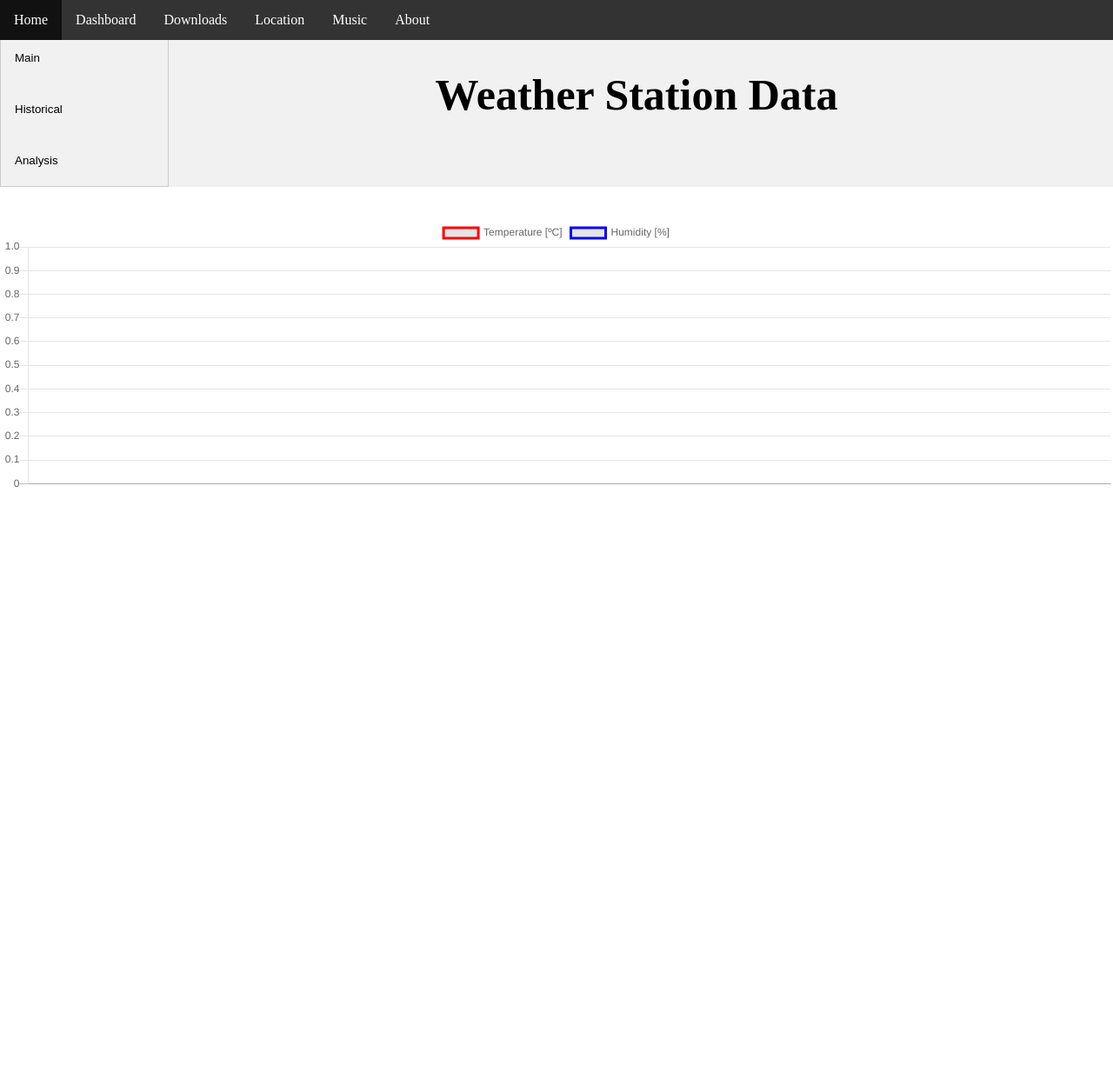
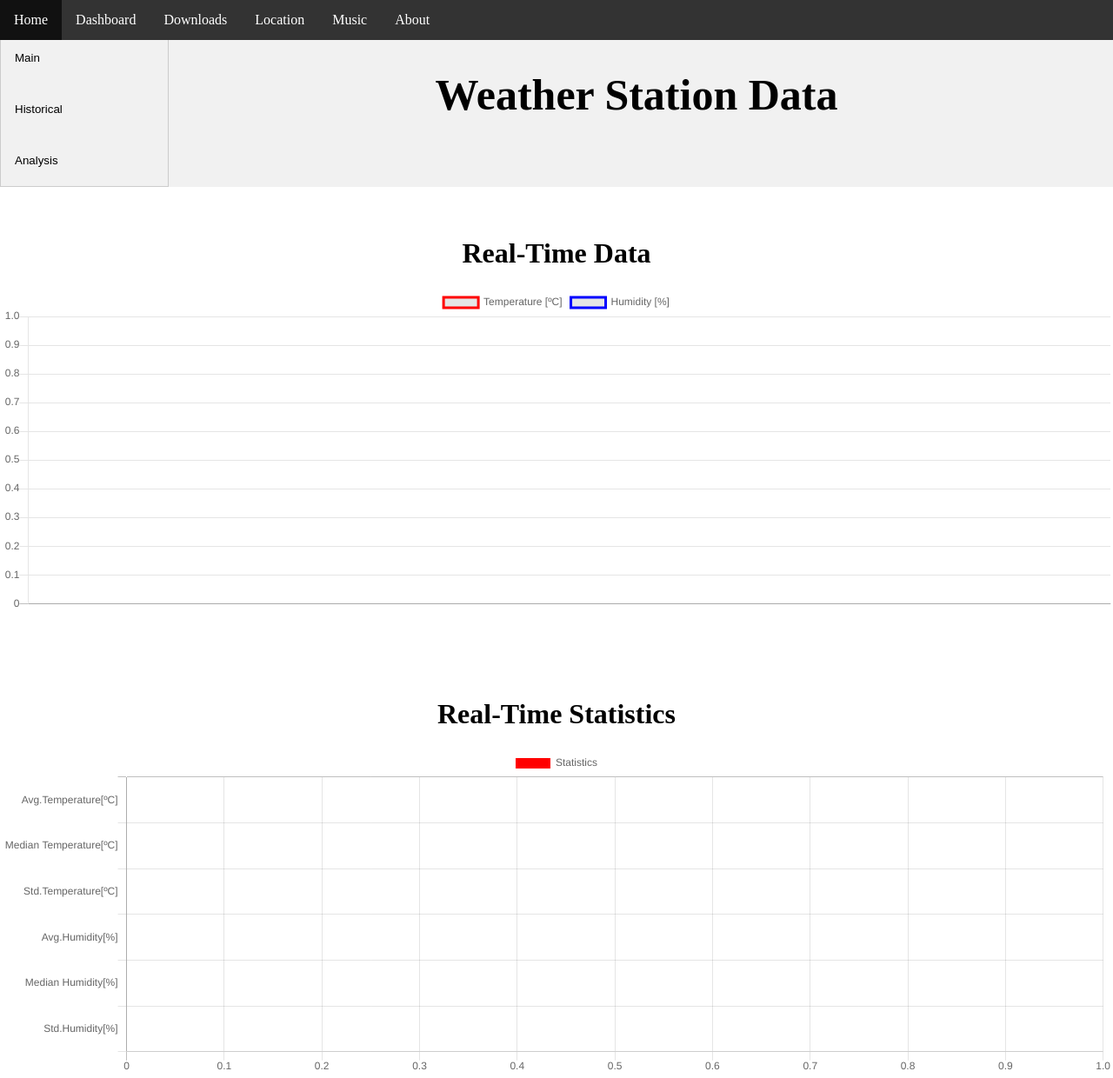
Before and after one commit to victorK8/Weather_Station-, a Flask app: page /dashboard.html in a window 1280 px wide. Shown: the whole page at 87% size. Before the commit the page ends 560 px from the top, so only its background shows below. Run offline with Flask 2, Linux system fonts and the light colour scheme; some libraries are stand-ins or nearby versions.

Commit message:
Added real-time charts

```diff
--- a/WebServer/templates/dashboard.html
+++ b/WebServer/templates/dashboard.html
@@ -6,13 +6,14 @@
   <!-- Title of web -->
   <title> Weather Station </title>
 
-  <!-- add jquery and chart-js -->
   <!-- Add jquery -->
   <script src="https://ajax.googleapis.com/ajax/libs/jquery/2.1.3/jquery.min.js"></script>
 
   <!-- Ad chart.js -->
   <script src="https://cdn.jsdelivr.net/npm/chart.js@2.9.3/dist/Chart.min.js"></script>
 
+  <!-- Add d3.js -->
+  <script src="https://cdnjs.cloudflare.com/ajax/libs/d3/5.16.0/d3.min.js"></script>
 
   <!-- CSS script to set style -->
   <style>
@@ -168,10 +169,22 @@
     <br></br>
 
     <!-- Chart -->
-    <div id="datavix">
+    <div id="datavix-line">
       <!-- Canvas for charts -->
-      <canvas id='chart' class="canvas-container"></canvas>
+      <h1> <center> Real-Time Data </center> </h1>
+      <canvas id='line-chart' class="canvas-container"></canvas>
     </div>
+
+    <br></br>
+    <br></br>
+
+    <!-- Chart -->
+    <div id="datavix-bar">
+    <!-- Canvas for charts -->
+    <h1> <center> Real-Time Statistics </center> </h1>
+    <canvas id='bar-chart' class="canvas-container"></canvas>
+    </div>
+
 
 
     <!-- javascript -->
@@ -203,15 +216,14 @@
 
 
       // MAX BUFFER STORAGE LENGTH
-      var MAX_BUFFER_LENGTH = 1000;
-
+      var MAX_BUFFER_LENGTH = 30;
 
       /*  -------------    App Code  ------------    */
 
-      var ctx = document.getElementById('chart').getContext('2d');
+      var ctx_line = document.getElementById('line-chart').getContext('2d');
 
       // Add chart data and option settings
-      data=  {
+      line_data=  {
           labels: [],
           datasets:  [
 
@@ -221,7 +233,7 @@
           ]
       };
 
-      options =  {
+      line_options =  {
           responsive: true,
           maintainAspectRatio: false,
           scales: {
@@ -233,11 +245,43 @@
           }
       };
 
-      // Put chart
-      var chart = new Chart(ctx, {
+      // Put line-chart
+      var line_chart = new Chart(ctx_line, {
           type: 'line',
-          data: data,
-          options: options
+          data: line_data,
+          options: line_options
+      });
+
+    var ctx_bar = document.getElementById('bar-chart').getContext('2d');
+
+    // Add chart data and option settings
+    bar_data=  {
+        labels: ['Avg.Temperature[ºC]','Median Temperature[ºC]','Std.Temperature[ºC]','Avg.Humidity[%]','Median Humidity[%]','Std.Humidity[%]'],
+        datasets: [{
+          label: 'Statistics',
+          backgroundColor: 'red',
+          barPercentage: 0.5,
+          barThickness: 10,
+          data: []
+        }]
+    };
+
+    bar_options =  {
+        responsive: true,
+        maintainAspectRatio: false,
+        scales: {
+            yAxes: [{
+                ticks: {
+                    beginAtZero:true
+                }
+            }]
+        }
+    };
+
+      var bar_chart = new Chart(ctx_bar, {
+          type: 'horizontalBar',
+          data: bar_data,
+          options: bar_options
       });
 
       /* --- Dynamic chart handler functions ---*/
@@ -308,8 +352,25 @@
               var time_as_date = new Date(arrivedData.Timestamp*1000);
               var time_to_labeling =  time_as_date.getHours() + ":" + time_as_date.getMinutes() + ":" + time_as_date.getSeconds();
 
-              // Update chart
-              addData(chart, time_to_labeling, [arrivedData.Temperature, arrivedData.Humidity]);
+              // Calculate statistics
+              var dataFromLineChart = line_chart.data.datasets;
+
+              var avg_temp = d3.mean(dataFromLineChart[0].data);
+              var med_temp = d3.median(dataFromLineChart[0].data);
+              var std_temp = d3.deviation(dataFromLineChart[0].data);
+
+              var avg_hum = d3.mean(dataFromLineChart[1].data);
+              var med_hum = d3.median(dataFromLineChart[1].data);
+              var std_hum = d3.deviation(dataFromLineChart[1].data);
+              console.log(avg_hum);
+
+              // Update line chart
+              addData(line_chart, time_to_labeling, [arrivedData.Temperature, arrivedData.Humidity]);
+
+              // Update bar chart
+              bar_chart.data.labels = ['Avg.Temperature[ºC]','Median Temperature[ºC]','Std.Temperature[ºC]','Avg.Humidity[%]','Median Humidity[%]','Std.Humidity[%]'];
+              bar_chart.data.datasets[0].data = [avg_temp, med_temp, std_temp, avg_hum, med_hum, std_hum];
+              bar_chart.update();
 
           })
 
```
